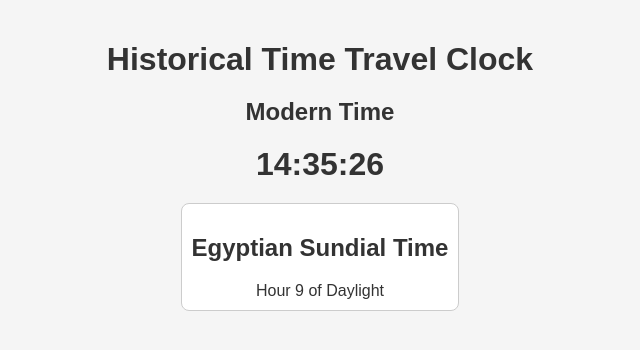
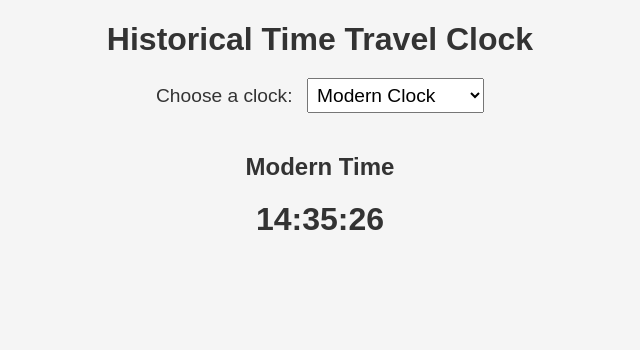
Before and after one commit to richgarcia7525/historical-clock, a plain HTML site: page index.html in a window 1280 px wide. Shown: the whole page, without its empty margins (320-960 px from the left). Drawn offline with Linux system fonts and the light colour scheme.

Commit message:
Updated CSS to sytle dropdown and new clock conatiner ID's

```diff
--- a/index.html
+++ b/index.html
@@ -9,13 +9,26 @@
 <body>
     <div id="app">
         <h1>Historical Time Travel Clock</h1>
-        <div id="moder-clock">
+
+        <!-- Dropdown Menu for Clock Selection -->
+         <div id="clock-selector">
+            <label for="clock-selector">Choose a  clock:</label>
+            <select id="clock-select">
+                <option value="modern">Modern Clock</option>
+                <option valur="egyptian">Egyptian Sundial</option>
+            </select>
+         </div>
+
+         <!-- Modern Clock Section -->
+        <div id="modern-clock-container">
             <h2>Modern Time</h2>
             <div id="modern-time">00:00:00</div>
         </div>
-        <div id="historical-clock">
+
+        <!-- Historical Clock Section -->
+        <div id="egyptian-clock-container" style="display: none;">
             <h2>Egyptian Sundial Time</h2>
-            <div id="historical-time">Loading...</div>
+            <div id="egyptian-time">Loading...</div>
         </div>
     </div>
     <script src="script.js"></script>
--- a/style.css
+++ b/style.css
@@ -7,24 +7,43 @@ body {
     padding: 0;
 }
 
-#app {
+#app-container {
     padding: 20px;
 }
 
 h1 {
+    font-size: 2rem;
     margin-bottom: 20px;
 }
 
-#modern-clock, #historical-clock {
-    margin: 20px 0;
-    padding: 10px;
+/* Dropdown Menu Styling */
+#clock-selector {
+    margin-bottom: 20px;
+}
+
+label {
+    font-size: 1.2rem;
+    margin-right: 10px;
+}
+
+select {
+    font-size: 1.2rem;
+    padding: 5px;
+    margin-bottom: 20px;
+}
+
+/* Clock Containers */
+#modern-clock, #egyptian-clock-container {
+    margin: 10px;
+    padding: 20px;
     border: 1px solid #ccc;
-    border-radius: 8px;
+    border-radius: 10px;
     background-color: #fff;
     display: inline-block;
+    width: 300px;
 }
 
-#modern-time, #histortical-time {
+#modern-time, #egyptian-time {
     font-size: 2rem;
     margin-top: 10px;
     font-weight: bold;
```
